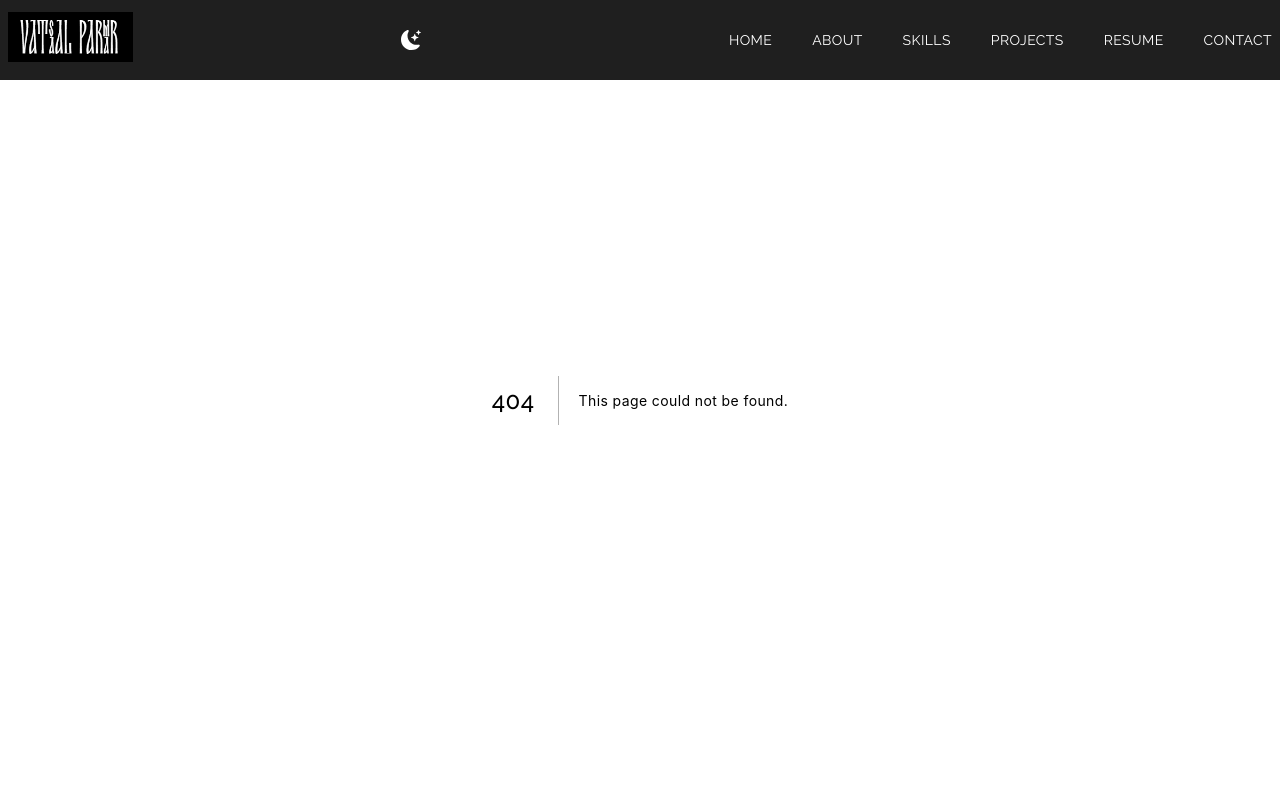
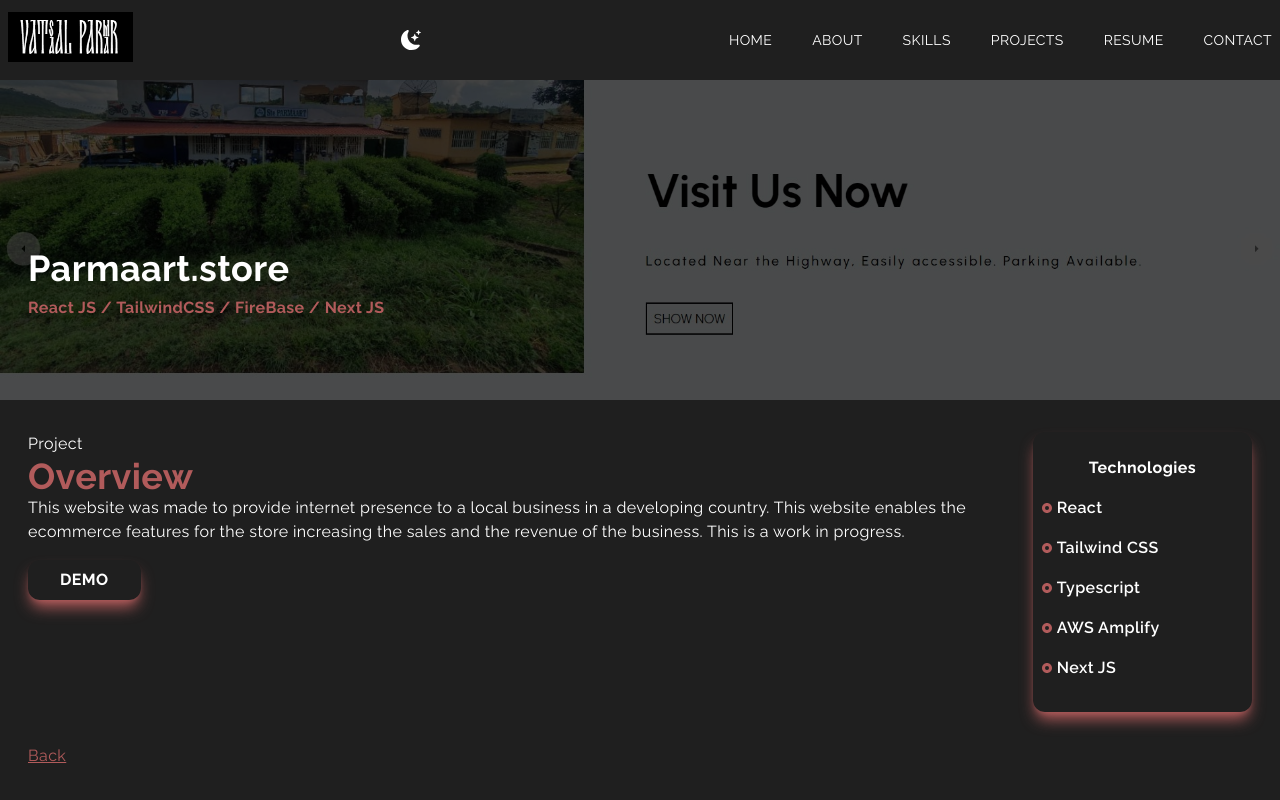
Before and after one commit to vatsalp98/portfolio-next, a Next.js app: page /parmaart in a window 1280 px wide. Before the commit this address had no page. Built offline with nearby package versions, Linux system fonts and the light colour scheme.

Commit message:
ecommerce added

```diff
--- a/components/Projects.jsx
+++ b/components/Projects.jsx
@@ -4,6 +4,7 @@ import gvppsImg from '../public/assets/projects/gvpps.png';
 import salonPro from '../public/assets/projects/salonPro.png';
 import wedoc from '../public/assets/projects/wedoc.jpg'
 import ProjectItem from './ProjectItem';
+import parmaartImg from '../public/assets/projects/parmaart1.jpg';
 
 const Projects = () => {
   return (
@@ -34,14 +35,12 @@ const Projects = () => {
             tech='TypeScript / React / AWS / Next JS / TailwindCSS'
 
           />
-          {/*
           <ProjectItem
-            title='Twitch UI'
-            backgroundImg={twitchImg}
-            projectUrl='/twitch'
-            tech='Next JS'
-
-          /> */}
+            title='Parmaart Store'
+            backgroundImg={parmaartImg}
+            projectUrl='/parmaart'
+            tech='Next JS / React / TailwindCSS / Firebase '
+          />
         </div>
       </div>
     </div>
--- /dev/null
+++ b/pages/parmaart.jsx
@@ -0,0 +1,77 @@
+import Image from 'next/image';
+import { RiRadioButtonFill } from 'react-icons/ri';
+import Link from 'next/link';
+import parmaartImg from '../public/assets/projects/parmaart1.jpg';
+
+const Parmaart = () => {
+    return (
+        <div className='w-full bg-[#F5F5F5] dark:bg-[#1f1f1f]'>
+      <div className='w-screen h-[50vh] relative'>
+        <div className='absolute top-0 left-0 w-full h-[50vh] bg-black/70 z-10' />
+        <Image
+          className='absolute z-1'
+          layout='fill'
+          objectFit='cover'
+          src={parmaartImg}
+          alt='wedoc image'
+        />
+        <div className='absolute top-[70%] max-w-[1240px] w-full left-[50%] right-[50%] translate-x-[-50%] translate-y-[-50%] text-white z-10 p-2'>
+          <h2 className='py-2'>Parmaart.store</h2>
+          <h3 className='text-[#b15b5b]'>React JS / TailwindCSS / FireBase / Next JS </h3>
+        </div>
+      </div>
+
+      <div className='max-w-[1240px] text-white mx-auto p-2 grid md:grid-cols-5 gap-8 py-8'>
+        <div className='col-span-4'>
+          <p className="text-bold text-[#1f1f1f] dark:text-white">Project</p>
+          <h2 className="text-[#b15b5b]">Overview</h2>
+          <p className='text-[#1f1f1f] dark:text-white'>
+            This website was made to provide internet presence to a local business in a developing country. This website enables the ecommerce features for the store increasing the sales and the revenue of the business. This is a work in progress.
+          </p>
+          {/* <a
+            href='https://github.com/vatsalp98/GVPPS'
+            target='_blank'
+            rel='noreferrer'
+          >
+            <button className='px-8 py-2 mt-4 mr-8 shadow-lg shadow-[#b15b5b]'>Code</button>
+          </a> */}
+          <a
+            href='https://parmaart.store/'
+            target='_blank'
+            rel='noreferrer'
+          >
+            <button className='px-8 py-2 mt-4 shadow-lg shadow-[#b15b5b] font-bold text-[#1f1f1f] dark:text-white hover:bg-[#b15b5b] duration-100'>Demo</button>
+          </a>
+        </div>
+        <div className='text-white col-span-4 md:col-span-1 shadow-lg shadow-[#b15b5b] rounded-xl py-4'>
+          <div className='p-2'>
+            <p className='text-center font-bold pb-2 text-[#1f1f1f] dark:text-white'>Technologies</p>
+            <div className='grid grid-cols-3 md:grid-cols-1'>
+              <p className='text-[#1f1f1f] dark:text-white py-2 flex items-center font-semibold'>
+                <RiRadioButtonFill className='pr-1 text-[#b15b5b]' /> React
+              </p>
+              <p className='text-[#1f1f1f] dark:text-white py-2 flex items-center  font-semibold'>
+                <RiRadioButtonFill className='pr-1 text-[#b15b5b]' /> Tailwind CSS
+              </p>
+              <p className='text-[#1f1f1f] dark:text-white py-2 flex items-center  font-semibold'>
+                <RiRadioButtonFill className='pr-1 text-[#b15b5b]' /> Typescript
+              </p>
+              <p className='text-[#1f1f1f] dark:text-white py-2 flex items-center  font-semibold'>
+                <RiRadioButtonFill className='pr-1 text-[#b15b5b]' /> AWS Amplify
+              </p>
+              <p className='text-[#1f1f1f] dark:text-white py-2 flex items-center font-semibold'>
+                <RiRadioButtonFill className='pr-1 text-[#b15b5b]' /> Next JS
+              </p>
+
+            </div>
+          </div>
+        </div>
+        <Link href='/#projects'>
+          <p className='underline cursor-pointer text-[#b15b5b] hover:font-bold duration-100'>Back</p>
+        </Link>
+      </div>
+    </div>
+    );
+}
+
+export default Parmaart;
```
Also changed, not shown: public/assets/projects/parmaart1.jpg (added).
